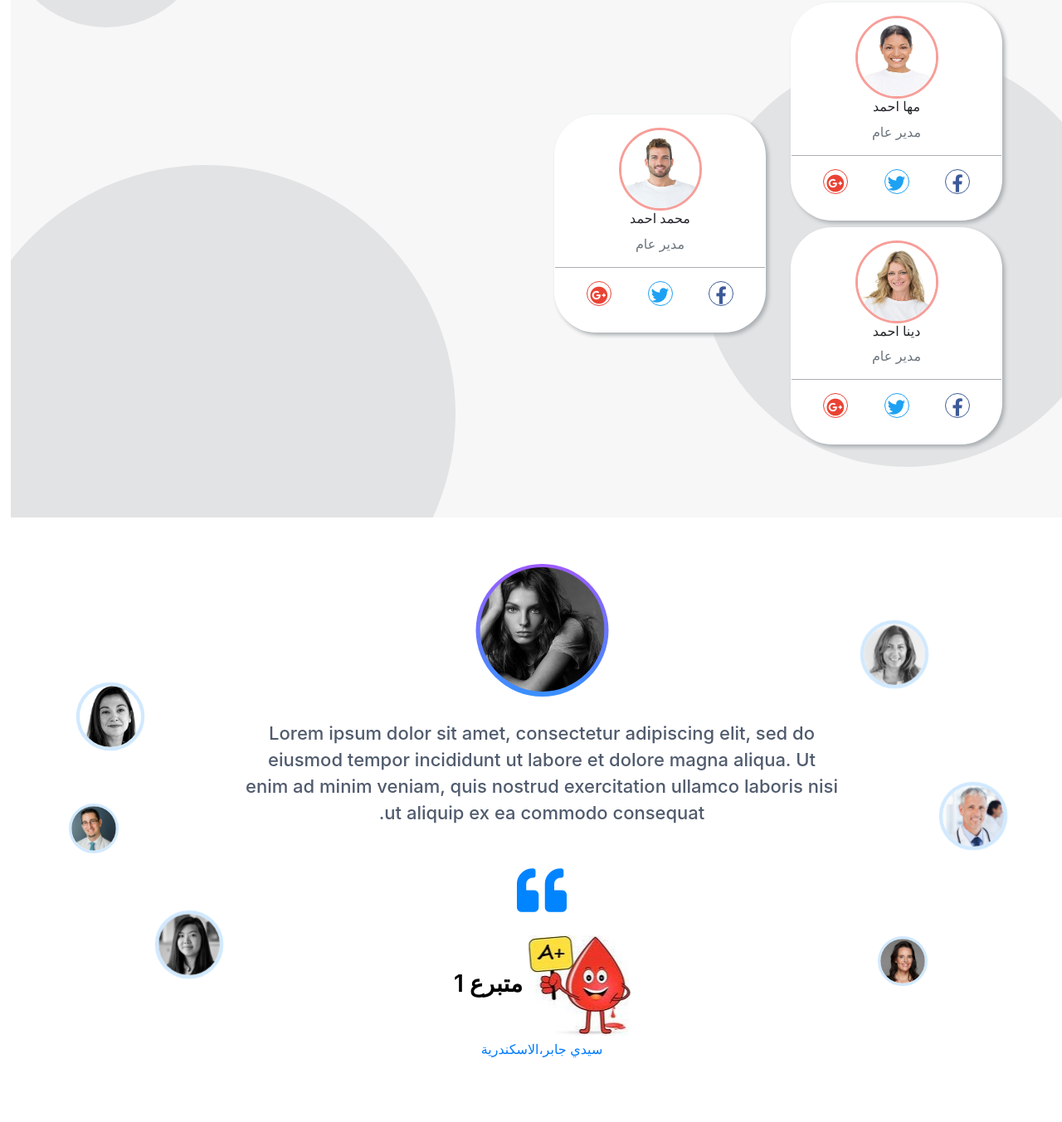
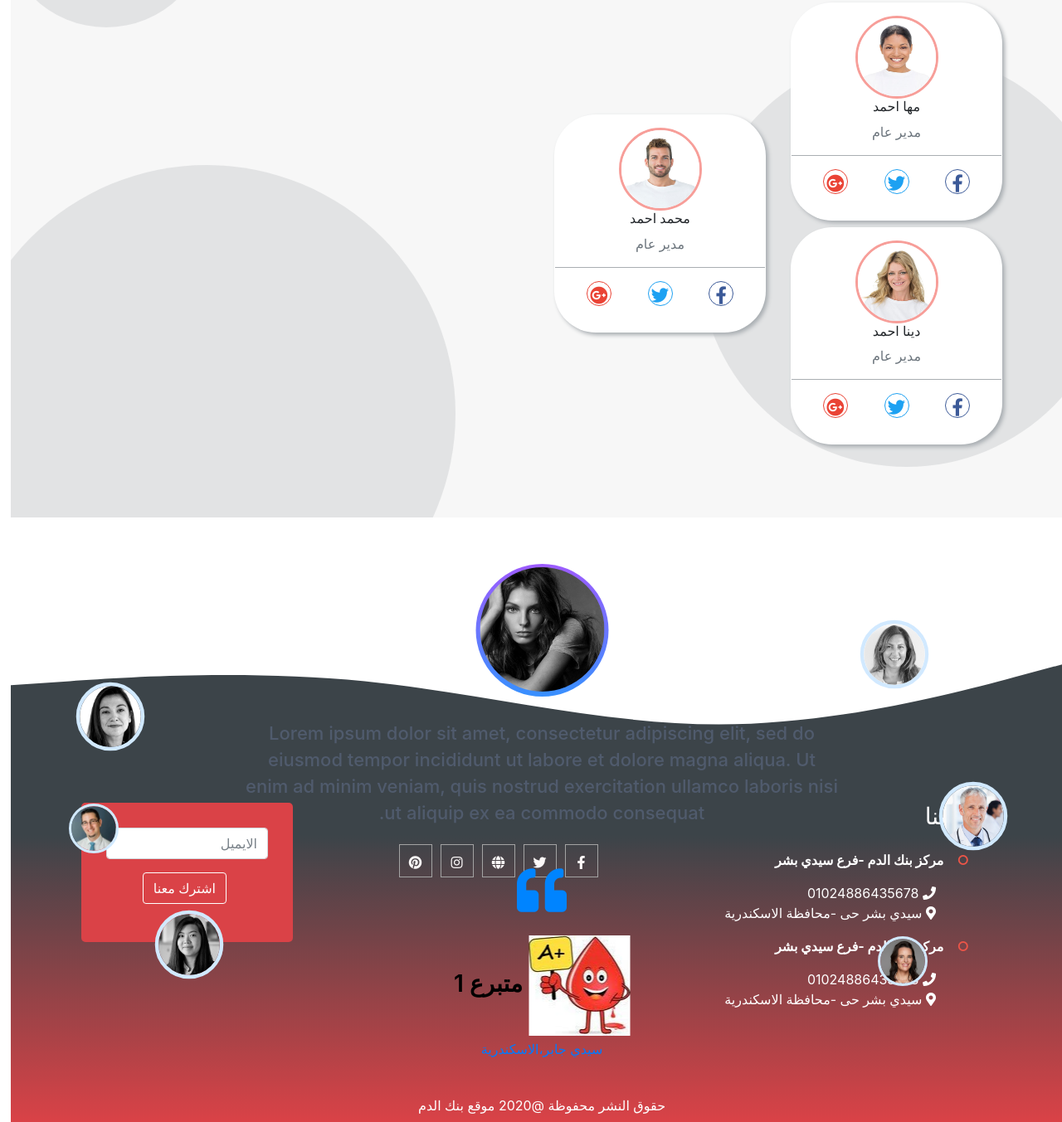
Before and after one commit to shymaaGhanem/BloodBank, a plain HTML site: page index.html in a window 1280 px wide. Shown: the part 2061-3414 px from the top of the page at 83% size. Before the commit the page ends 3354 px from the top, so only its background shows below. Drawn offline with nearby package versions, Linux system fonts and the light colour scheme.

Commit message:
about-media query&& footer

```diff
--- a/css/style.css
+++ b/css/style.css
@@ -141,6 +141,7 @@ video{
 {
     margin-top: 100px;
     margin-bottom: 100px;
+
 }
 
 .layer
@@ -149,7 +150,7 @@ video{
     position: relative;
 right: 50px;
     border-radius: 13%;
-    width: 106%;
+    width: 100%;
     height: 400px;
     transform: rotate(5deg);
     background: linear-gradient(90deg, #EA4335 11%, rgba(217,165,166,0.9808298319327731) 35%,  #EA4335 56%);
@@ -205,8 +206,96 @@ right: 50px;
     font-size: 18px
 
 }
+@media only screen and (min-width: 320px) and (max-width:770px) {
+  .layer
+{
+    right: 0px;
+    height: 400px;
+    top:50px;
+
+}
+
+.cont img
+{
+
+    top: 0px;
+    right: 0px;
+    top:50px
+}
+
+
+  }
+@media only screen and (min-width: 770px) and (max-width:988px) {
+  .layer
+  {
+    height:250px ;
+  }
+
+
+.cont img
+{
+ top:100px
+}
+.cont
+{
+  padding-top: 100px;
+}
+.line
+{
+
+    height: 1px;
+
+}
+.about-layer p
+{
+    font-size: 17px;
+    font-weight: bold;
+
+}
+
+
+.about-layer ul li
+{
+    padding-top: 5px;
+
+    font-size: 14px
+}
+}
+@media only screen and (min-width: 990px) and (max-width: 1190px) {
+.layer
+{
+
+  height:330px ;
+}
+
+
+.line
+{
+
+    height: 1px;
+    background: #EA4335;
+
+}
+.about-layer p
+{
+    font-size: 17px;
+    font-weight: bold;
+
+}
+
+
+.about-layer ul li
+{
+    padding-top: 5px;
+
+    font-size: 14px
+}
+
+
+}
+
+
 /*end about*/
-
 
 
 /* donor section */
@@ -757,3 +846,111 @@ body{
 }
 
 /* Testimonial Ending by Rana */
+
+
+/*footer*/
+#footer
+{
+    background-color:#273036;
+    background-image: linear-gradient(180deg, #273036 10%, #D62E33 100%);
+    opacity: 0.9;
+    color: white;
+
+}
+.call-info h3
+{
+    padding-bottom: 15px;
+}
+.social-list
+{
+    margin-top: 50px;
+
+  margin-bottom: 50px;
+}
+#footer  .social-list a{
+
+
+    color:rgb(252, 248, 248);
+
+}
+
+#footer .social-list i{
+    margin-right: 10px;
+    border:1px solid #999;
+    width:40px;
+    height: 40px;
+    line-height: 42px;
+    text-align: center;
+}
+#footer .social-list i:hover{
+    color:#fff;
+    background-color: #D62E33;
+    border:1px solid #D62E33;
+}
+.call-info ul
+{
+  list-style: none;
+}
+.call-info ul .addres
+{
+  font-weight: bold;
+}
+.addres ul li
+{
+  font-weight: 400;
+}
+.call-info ul .addres::before
+{
+    content: "\25CB";  /* Add content: \2022 is the CSS Code/unicode for a bullet */
+    color: #EA4335; /* Change the color */
+    font-weight: bold; /* If you want it to be bold */
+    display: inline-block; /* Needed to add space between the bullet and the text */
+    width: -1em; /* Also needed for space (tweak if needed) */
+    margin-left: 1em; /* Also needed for space (tweak if needed) */
+}
+.subscribe-box
+{
+    margin: 0 auto;
+    background-color:#D62E33;
+    padding: 30px;
+
+    border-radius: 5px;
+
+}
+.btn-outline-secondary
+{
+    color: white;
+    border-color: white;
+    background-color: #D62E33;
+   margin-right: 50px;
+}
+.btn-outline-secondary:hover
+{
+    background-color: #fdfcfc;
+    border:1px solid #fcf9f9;
+    color: rgb(121, 122, 122);
+}
+
+input[type=text] {
+    width: 100%;
+    padding: 12px 20px;
+    margin: 8px 0;
+    display: inline-block;
+    border: 1px solid #ccc;
+    border-radius: 4px;
+    box-sizing: border-box;
+}
+.footer-down
+{
+
+  margin-bottom: 0px;
+  margin-top: 5rem;
+}
+.footer-down p
+{
+  margin-top: 0px;
+  margin-bottom: 0px;
+
+  text-align: center;
+}
+/*endfooter*/
--- a/index.html
+++ b/index.html
@@ -367,6 +367,70 @@
     </section>
 
     <!-- End Testimonial -->
+
+
+    <!--footer-->
+    <svg xmlns="http://www.w3.org/2000/svg" viewBox="0 0 1440 320"><path fill="#273036" fill-opacity="0.9" d="M0,160L80,154.7C160,149,320,139,480,154.7C640,171,800,213,960,213.3C1120,213,1280,171,1360,149.3L1440,128L1440,320L1360,320C1280,320,1120,320,960,320C800,320,640,320,480,320C320,320,160,320,80,320L0,320Z"></path></svg>
+<section id="footer">
+    <div class="container">
+        <div class="row  ">
+            <div class="col-md-4">
+                <div class="call-info">
+                <h3>اتصل بنا</h3>
+                <ul>
+                    <li class="addres">مركز بنك الدم -فرع سيدي بشر
+                        <ul class="my-3">
+                           <li><i class="fas fa-phone"></i> 01024886435678</li>
+                          <li> <i class="fas fa-map-marker-alt"></i> سيدي بشر حى -محافظة الاسكندرية</li>
+                        </ul>
+                    </li>
+                    <li  class="addres">مركز بنك الدم -فرع سيدي بشر
+                        <ul class="my-3">
+                            <li><i class="fas fa-phone"></i> 01024886435678</li>
+                           <li> <i class="fas fa-map-marker-alt"></i> سيدي بشر حى -محافظة الاسكندرية</li>
+                         </ul>
+                    </li>
+
+                </ul>
+            </div>
+        </div>
+            <div class="col-md-5">
+                <div class="social-list d-flex justify-content-center">
+                    <a href="#" class=""><i class="fab fa-facebook-f"></i></a>
+                    <a href="#" class=""><i class="fab fa-twitter"></i></a>
+                    <a href="#" class=""><i class="fas fa-globe"></i></a>
+                    <a href="#" class=""><i class="fab fa-instagram"></i></a>
+                    <a href="#" class=""><i class="fab fa-pinterest fa-fw"></i></a>
+                 </div>
+            </div>
+            <div class="col-md-3">
+
+                <div class="footer-left ">
+                <div class="subscribe-box ">
+                      <form>
+
+                        <input type="email" class="form-control" id="inputEmail3" placeholder="الايميل">
+
+                        <button type="button" class="btn btn-outline-secondary my-3 ">اشترك معنا</button>
+                      </form>
+                </div>
+
+                </div>
+            </div>
+
+
+
+
+
+        </div>
+    </div>
+    <div class="footer-down py-2">
+        <p>حقوق النشر محفوظة @2020 موقع بنك الدم</p>
+    </div>
+</section>
+
+
+    <!--end footer-->
     <script src="js/jquery-3.5.1.js"></script>
     <script src="js/popper.min.js"></script>
     <script src="js/bootstrap.min.js"></script>
```
